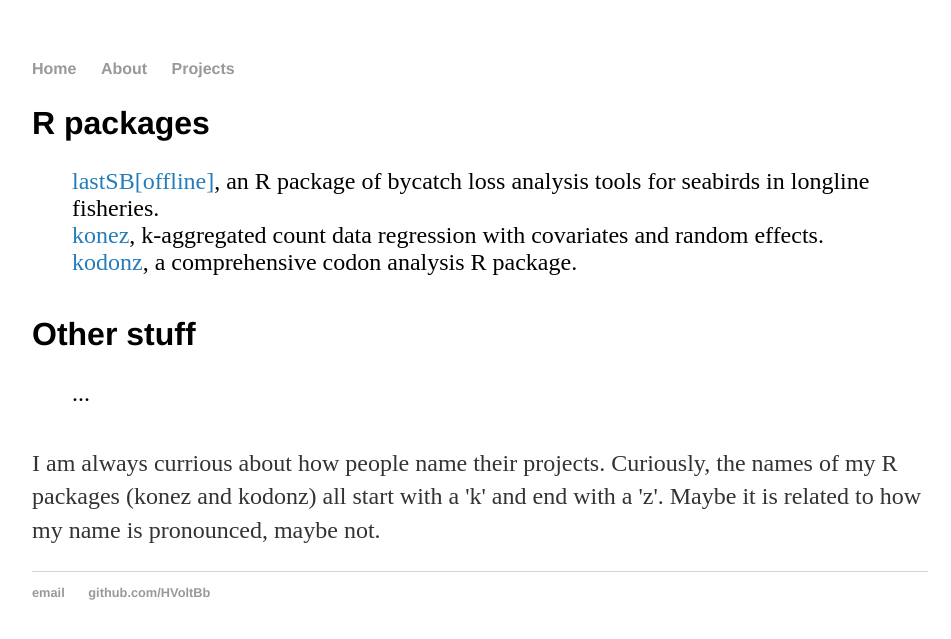
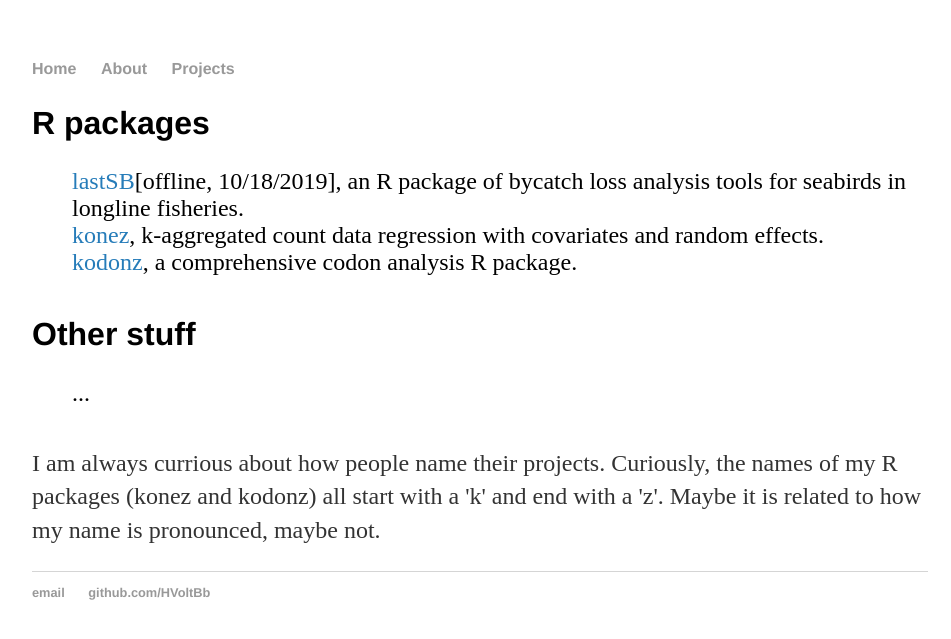
Before and after one commit to HVoltBb/HVoltBb.github.io, a Jekyll site: the page built from projects/index.html, in a window 1280 px wide. Shown: the top 639 px of the page, without its empty margins (160-1111 px from the left). Built offline with Jekyll 4.4.1, drawn with Linux system fonts in a browser that asks for light colours.

Commit message:
Update index.html

```diff
--- a/projects/index.html
+++ b/projects/index.html
@@ -4,7 +4,7 @@
 ---
 <h2>R packages</h2>
 <ul class='stuff'>
-	<li><a href="https://hvoltbb.github.io/kodonz/" target="_blank">lastSB[offline]</a>, an R package of bycatch loss analysis tools for seabirds in longline fisheries.</li>
+	<li><a href="https://hvoltbb.github.io/lastSB/" target="_blank">lastSB</a>[offline, 10/18/2019], an R package of bycatch loss analysis tools for seabirds in longline fisheries.</li>
 	<li><a href="https://hvoltbb.github.io/konez/" target="_blank">konez</a>, k-aggregated count data regression with covariates and random effects.</li>
 	<li><a href="https://hvoltbb.github.io/kodonz/" target="_blank">kodonz</a>, a comprehensive codon analysis R package.</li>
 </ul>
```
